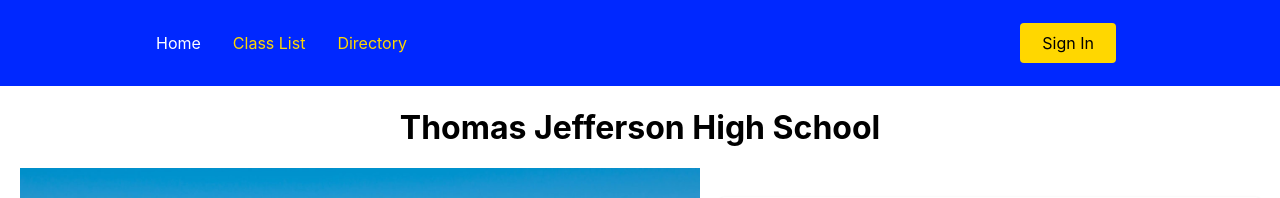
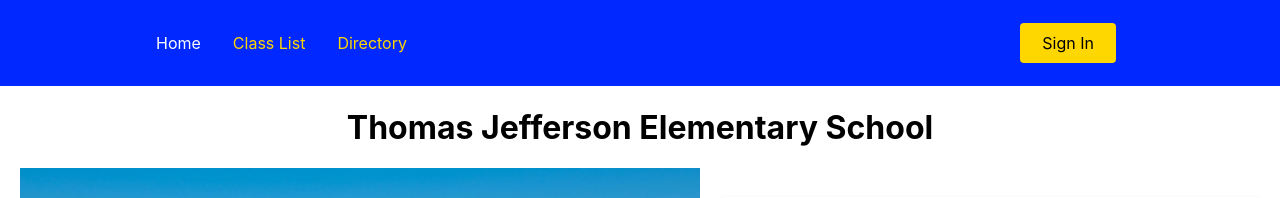
Before and after one commit to lghoerr/school-dashboard, a React (Create React App) app: page / in a window 1280 px wide. Shown: the top 198 px of the page. Built offline with nearby package versions, Linux system fonts and the light colour scheme.

Commit message:
elementary*

```diff
--- a/src/Components/HomePage.js
+++ b/src/Components/HomePage.js
@@ -16,7 +16,7 @@ const HomePage = () => {
     return (
         <div>
         <div style={{textAlign:"center"}}>
-            <h1>Thomas Jefferson High School</h1>
+            <h1>Thomas Jefferson Elementary School</h1>
         </div>
         <div style={{float:"left"}}>
             <img src={tjes} alt="school-pic" style={{width:680,height:300, marginLeft:20, marginRight:20}}></img>
```
